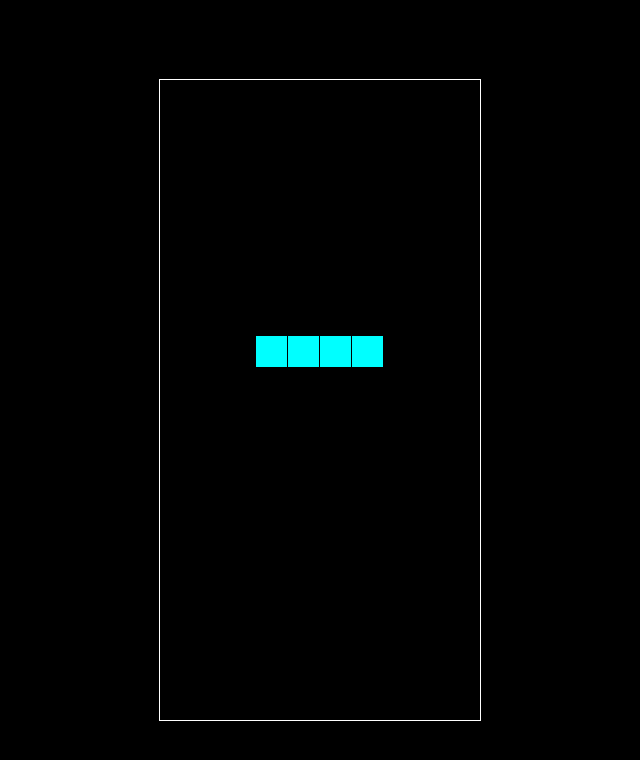
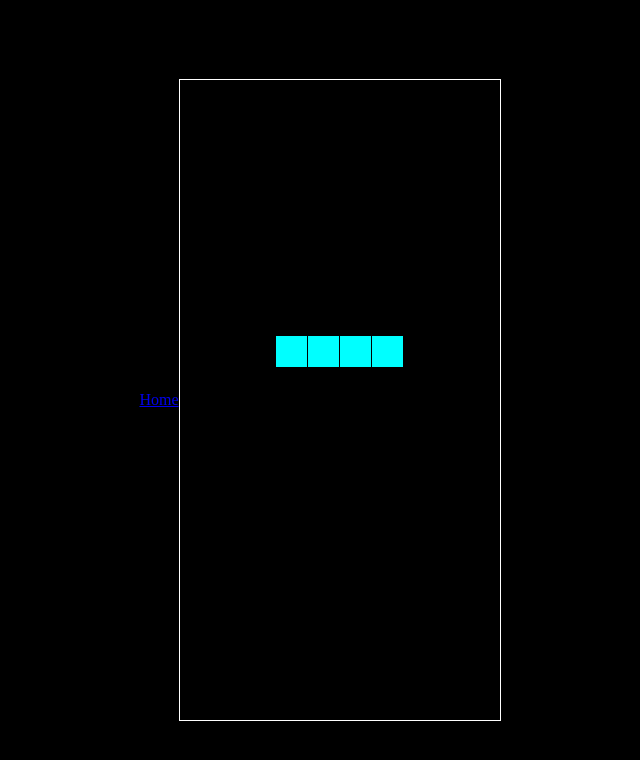
Before and after one commit to unblockedgames210/game, a plain HTML site: page cool_page1.html in a window 1280 px wide. Shown: the whole page, without its empty margins (320-960 px from the left). Drawn offline with Linux system fonts and the light colour scheme.

Commit message:
Update cool_page1.html

```diff
--- a/cool_page1.html
+++ b/cool_page1.html
@@ -22,6 +22,8 @@
   </style>
 </head>
 <body>
+  <a href=index.html>
+      Home</a>
 <canvas width="320" height="640" id="game"></canvas>
 <script>
 // https://tetris.fandom.com/wiki/Tetris_Guideline
```
